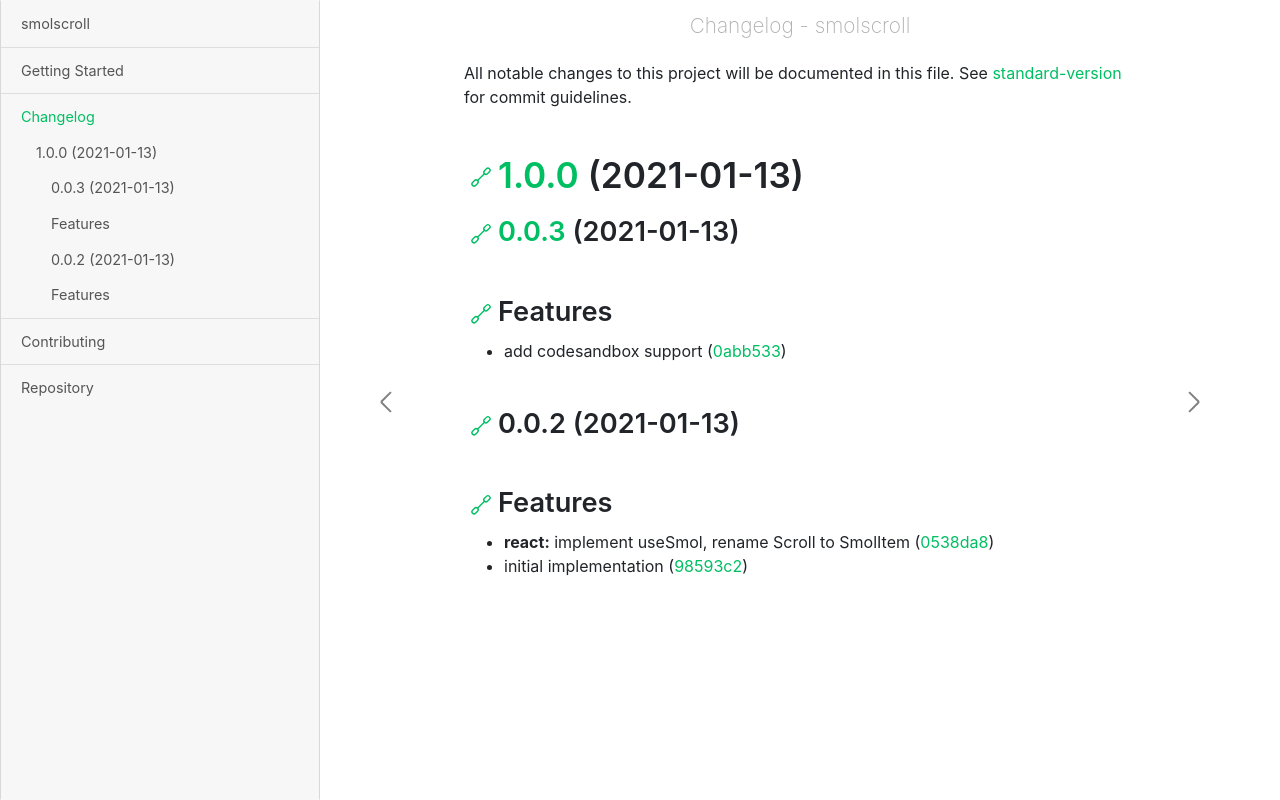
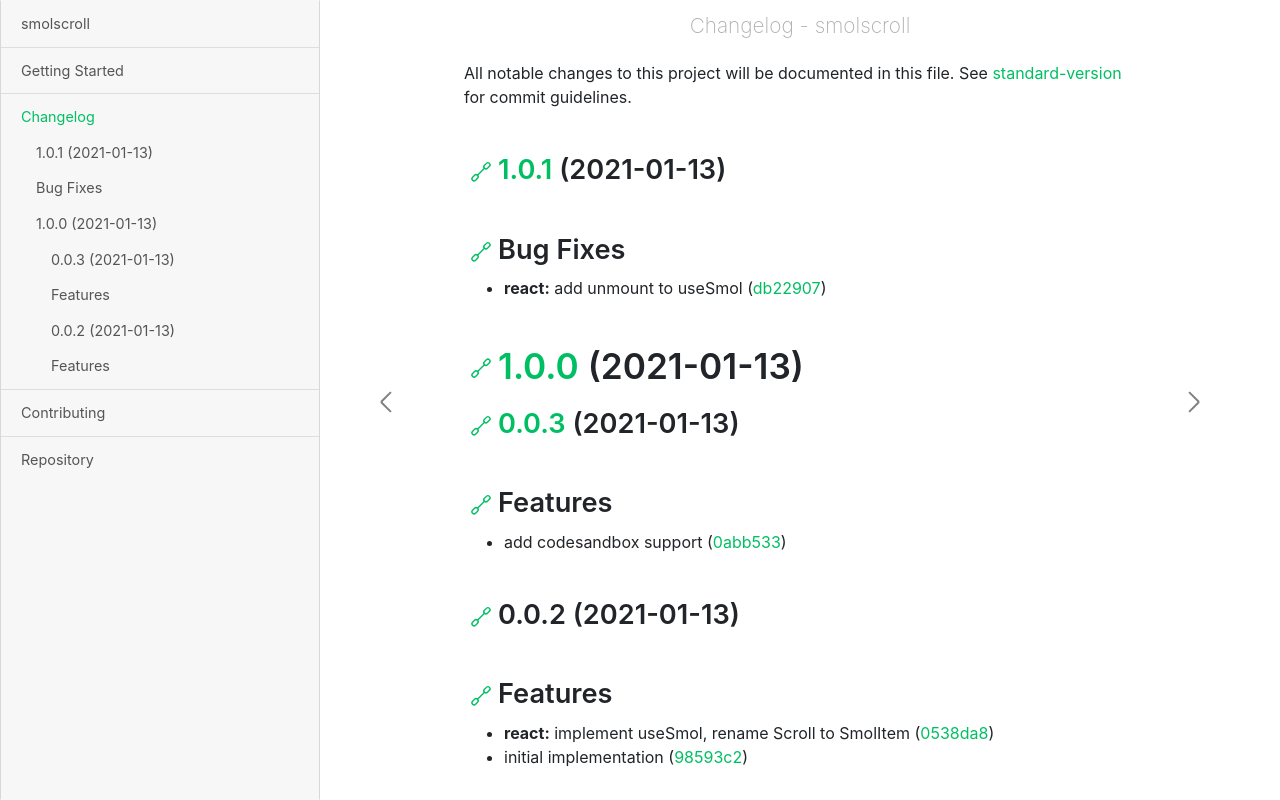
Before and after one commit to smolscrolljs/smolscroll, a website: page site/CHANGELOG.html in a window 1280 px wide. Drawn offline with Linux system fonts and the light colour scheme.

Commit message:
chore(release): 1.0.1

```diff
--- a/package.json
+++ b/package.json
@@ -1,7 +1,7 @@
 {
   "name": "smolscroll",
   "amdName": "smolscroll",
-  "version": "1.0.0",
+  "version": "1.0.1",
   "description": "Tiny, flexible scroll listener with React support",
   "source": "lib/main.ts",
   "main": "dist/main.js",
--- a/site/CHANGELOG.html
+++ b/site/CHANGELOG.html
@@ -22,6 +22,11 @@
       <main>
         <h1 id="changelog"><a href="#changelog" aria-hidden="true"><span class="toc-link"><span class="icono-chain"></span></span></a>Changelog</h1>
 <p>All notable changes to this project will be documented in this file. See <a href="https://github.com/conventional-changelog/standard-version" target="_blank">standard-version</a> for commit guidelines.</p>
+<h3 id="101-2021-01-13"><a href="#101-2021-01-13" aria-hidden="true"><span class="toc-link"><span class="icono-chain"></span></span></a><a href="https://github.com/smolscrolljs/smolscroll/compare/v1.0.0...v1.0.1" target="_blank">1.0.1</a> (2021-01-13)</h3>
+<h3 id="bug-fixes"><a href="#bug-fixes" aria-hidden="true"><span class="toc-link"><span class="icono-chain"></span></span></a>Bug Fixes</h3>
+<ul>
+<li><strong>react:</strong> add unmount to useSmol (<a href="https://github.com/smolscrolljs/smolscroll/commit/db2290792acaf47a18f562f4715d570cb0f34eea" target="_blank">db22907</a>)</li>
+</ul>
 <h2 id="100-2021-01-13"><a href="#100-2021-01-13" aria-hidden="true"><span class="toc-link"><span class="icono-chain"></span></span></a><a href="https://github.com/smolscrolljs/smolscroll/compare/v0.0.3...v1.0.0" target="_blank">1.0.0</a> (2021-01-13)</h2>
 <h3 id="003-2021-01-13"><a href="#003-2021-01-13" aria-hidden="true"><span class="toc-link"><span class="icono-chain"></span></span></a><a href="https://github.com/smolscrolljs/smolscroll/compare/v0.0.2...v0.0.3" target="_blank">0.0.3</a> (2021-01-13)</h3>
 <h3 id="features"><a href="#features" aria-hidden="true"><span class="toc-link"><span class="icono-chain"></span></span></a>Features</h3>
@@ -240,49 +245,65 @@
        "heading": "Changelog",
        "hash": "changelog",
        "children": [
-        1
+        1,
+        2,
+        3
        ],
        "id": 0
+      },
+      {
+       "level": "3",
+       "heading": "1.0.1 (2021-01-13)",
+       "hash": "101-2021-01-13",
+       "children": [],
+       "id": 1
+      },
+      {
+       "level": "3",
+       "heading": "Bug Fixes",
+       "hash": "bug-fixes",
+       "children": [],
+       "id": 2
       },
       {
        "level": "2",
        "heading": "1.0.0 (2021-01-13)",
        "hash": "100-2021-01-13",
        "children": [
-        2,
-        3,
         4,
-        5
+        5,
+        6,
+        7
        ],
-       "id": 1
+       "id": 3
       },
       {
        "level": "3",
        "heading": "0.0.3 (2021-01-13)",
        "hash": "003-2021-01-13",
        "children": [],
-       "id": 2
+       "id": 4
       },
       {
        "level": "3",
        "heading": "Features",
        "hash": "features",
        "children": [],
-       "id": 3
+       "id": 5
       },
       {
        "level": "3",
        "heading": "0.0.2 (2021-01-13)",
        "hash": "002-2021-01-13",
        "children": [],
-       "id": 4
+       "id": 6
       },
       {
        "level": "3",
        "heading": "Features",
        "hash": "features-1",
        "children": [],
-       "id": 5
+       "id": 7
       }
      ]
     },
```
Also changed, not shown: site/CONTRIBUTING.html (+25 -9 lines), site/getting_started.html (+25 -9 lines), site/index.html (+25 -9 lines), site/raw/CHANGELOG.html (+5 -0 lines), CHANGELOG.md, assets/badge.npm.svg, assets/badge.react.size.svg (added), site/assets/badge.npm.svg, site/assets/badge.react.size.svg, 1 other file.
